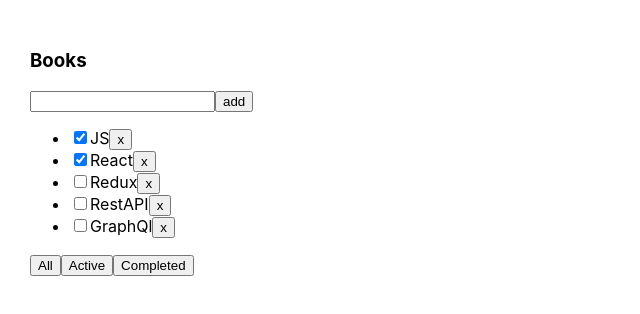
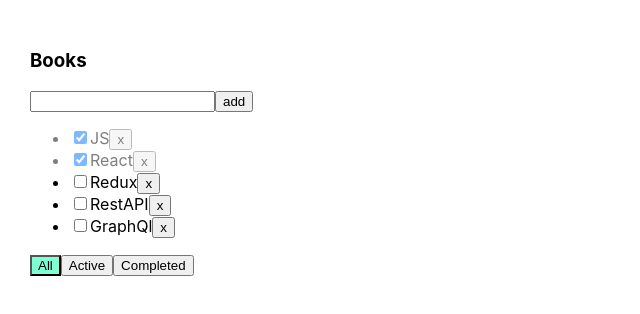
Before and after one commit to ArtsiomYermakou/less_todo_main, a React (Create React App) app: page / in a window 1280 px wide. Shown: the top 314 px of the page, without its empty margins (0-640 px from the left). Built offline with nearby package versions, Linux system fonts and the light colour scheme.

Commit message:
add error input, error div

```diff
--- a/src/App.css
+++ b/src/App.css
@@ -6,3 +6,17 @@
 .App > div {
   margin-right: 50px;
 }
+
+.error {
+  border: red 1px solid;
+}
+
+.error-message {
+  color: red;
+}
+.active-filter {
+  background-color: aquamarine;
+}
+.is-done {
+  opacity: 0.5;
+}
--- a/src/App.tsx
+++ b/src/App.tsx
@@ -21,7 +21,7 @@ function App() {
         {id: v1(), isDone: false, title: "GraphQl"}
     ]);
 
-    let [filter, setFilter] = useState<FilterValueType>("all")
+    let [filter, setFilter] = useState<FilterValueType>("all");
 
     function removeTask(id: string) {
         let filteredTask = tasks.filter(t => t.id != id);
@@ -29,12 +29,20 @@ function App() {
     }
 
     function changeFilter(value: FilterValueType) {
-        setFilter(value)
+        setFilter(value);
     }
 
     function addTask(title: string) {
         let newTask = {id: v1(), title: title, isDone: false}
         setTasks([newTask, ...tasks]);
+    }
+
+    function changeStatus(id: string, isDone: boolean){
+        let task = tasks.find(task => task.id === id)
+        if(task){
+            task.isDone = isDone;
+            setTasks([...tasks]);
+        }
     }
 
     let tasksForTodoList = tasks;
@@ -52,6 +60,8 @@ function App() {
                       removeTask={removeTask}
                       changeFilter={changeFilter}
                       addTask={addTask}
+                      changeStatus={changeStatus}
+                      filter={filter}
             />
         </div>
     );
--- a/src/Todolist.tsx
+++ b/src/Todolist.tsx
@@ -8,17 +8,23 @@ type PropsType = {
     removeTask: (id: string) => void
     changeFilter: (value: FilterValueType) => void
     addTask: (title:string) => void
+    changeStatus:(id: string, isDone: boolean)=> void
+    filter: FilterValueType
 }
 
 function Todolist(props: PropsType) {
 
-    let [title, setTitle] = useState<string>("")
-
+    let [title, setTitle] = useState<string>("");
+    let [error, setError] = useState<string|null>(null)
 
     let jsxTasks = props.tasks.map((t: TaskType) => {
+        const onChangeHandler = (e: ChangeEvent<HTMLInputElement>) => {
+            let newIsDoneValue = e.currentTarget.checked;
+            props.changeStatus(t.id, newIsDoneValue);
+        }
         return (
-            <li key={t.id}>
-                <input type="checkbox" checked={t.isDone}/>
+            <li key={t.id} className={t.isDone ? "is-done" : ""}>
+                <input type="checkbox" checked={t.isDone} onChange={ onChangeHandler }/>
                 <span>{t.title}</span>
                 <button onClick={() => { props.removeTask(t.id)}}>x</button>
             </li>
@@ -26,16 +32,28 @@ function Todolist(props: PropsType) {
     });
 
     const onAddTaskClick = () => {
-        props.addTask(title);
-        setTitle("");
+        if(title.trim() !== ""){
+            props.addTask(title);
+        } else {
+            setError("Поле обязательно для заполнения.");
+        }
+        setTitle("")
     }
-
     const onAllChangeFilter = () =>  props.changeFilter("all")
     const onActiveChangeFilter = () =>  props.changeFilter("active")
     const onCompletedChangeFilter = () =>  props.changeFilter("completed")
     const onTitleChange = (e:ChangeEvent<HTMLInputElement>) => setTitle(e.currentTarget.value)
-    const onKeyPressAddTask = (e: KeyboardEvent) => {if (e.charCode === 13){ onAddTaskClick() }}
 
+    const onKeyPressAddTask = (e: KeyboardEvent) => {
+        setError(null)
+        if (e.charCode === 13){
+            onAddTaskClick();
+        }
+    }
+
+    const allBtnClass = props.filter === "all" ? "active-filter" : ""
+    const activeBtnClass = props.filter === "active" ? "active-filter" : ""
+    const completedBtnClass = props.filter === "completed" ? "active-filter" : ""
 
     return (
         <div>
@@ -46,16 +64,18 @@ function Todolist(props: PropsType) {
                     value={title}
                     onChange={onTitleChange}
                     onKeyPress={ onKeyPressAddTask }
+                    className={error ? "error" : ""}
                 />
                 <button onClick={ onAddTaskClick }>add</button>
+                {error && <div className={"error-message"}>{error}</div>}
             </div>
             <ul>
                 {jsxTasks}
             </ul>
             <div>
-                <button onClick={ onAllChangeFilter }>All</button>
-                <button onClick={ onActiveChangeFilter }>Active</button>
-                <button onClick={ onCompletedChangeFilter }>Completed</button>
+                <button className={ allBtnClass } onClick={ onAllChangeFilter }>All</button>
+                <button className={ activeBtnClass } onClick={ onActiveChangeFilter }>Active</button>
+                <button className={ completedBtnClass } onClick={ onCompletedChangeFilter }>Completed</button>
             </div>
         </div>
     )
```
